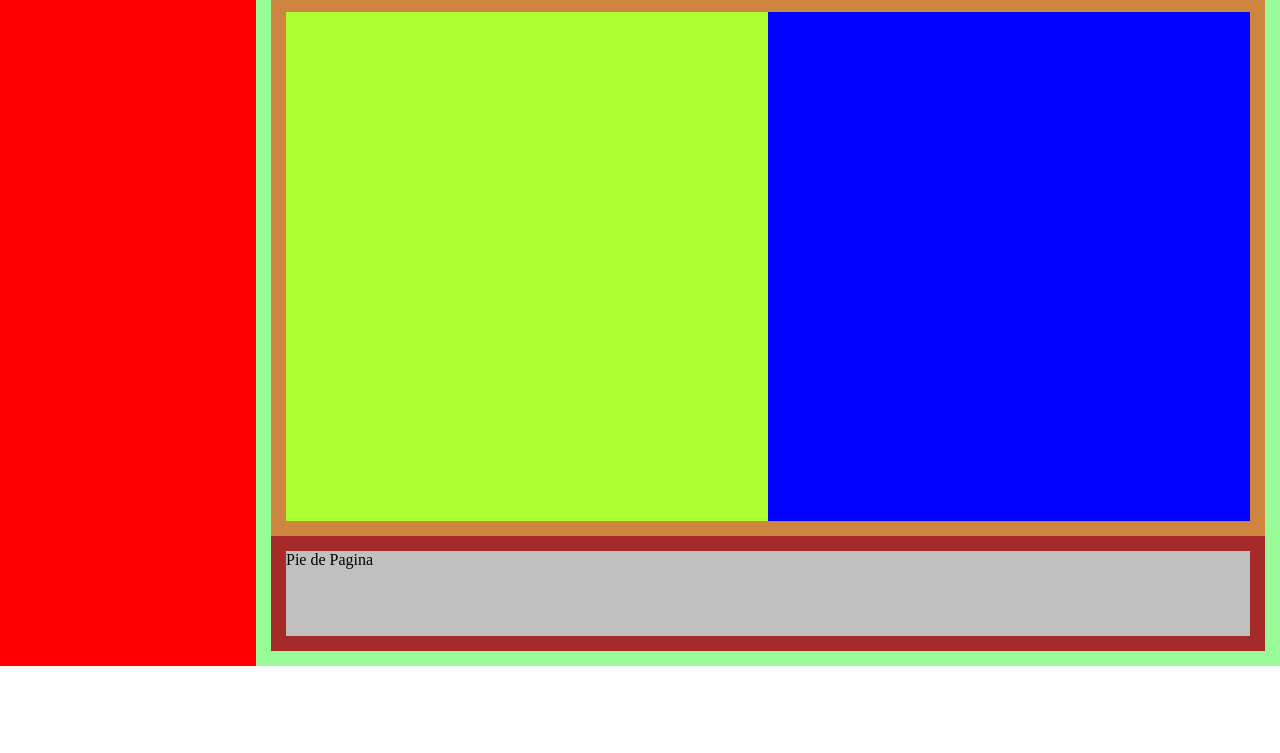
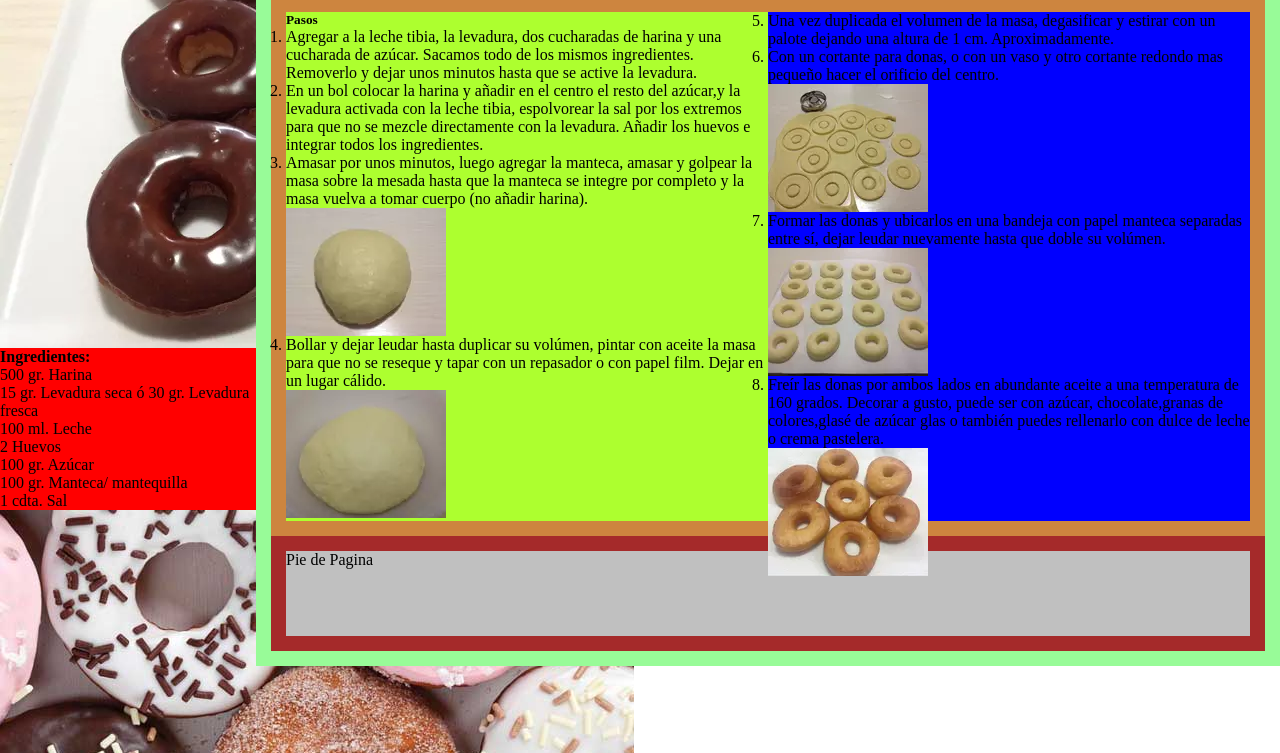
Before and after one commit to ing-jrivero/PW_Plantillas_con_Flexbox_6, a plain HTML site: page index.html in a window 1280 px wide. Shown: the part 134-887 px from the top of the page. Before the commit the page ends 800 px from the top, so only its background shows below. Drawn offline with Linux system fonts and the light colour scheme.

Commit message:
Html Con Informacion

```diff
--- a/index.html
+++ b/index.html
@@ -1,22 +1,67 @@
 <html>
     <head>
-        <title>Platilla #1</title>
+        <title>Platilla #6</title>
         <link rel="stylesheet" href="styles.css">
     </head>
         <body>
             <section id="parte_1">
+                <img src="donas1.webp">
+                <h4>Ingredientes:</h4>
+                        <ul>
+                            <li>500 gr. Harina </li>
+                            <li>15 gr. Levadura seca ó 30 gr. Levadura fresca</li>
+                            <li>100 ml. Leche</li>
+                            <li>2 Huevos</li>
+                            <li>100 gr. Azúcar</li>
+                            <li>100 gr. Manteca/ mantequilla</li>
+                            <li>1 cdta. Sal</li>
+
+                        </ul>
+                <img id="ima2" src="donas2.jpg">
+
 
             </section>
             <section id="parte_2">
                 <header>
-                    <h1>Platilla 1</h1>
+                    <h1>Recetas De Donas Caseras</h1>
                 </header>
                 <section id="centro">
                     <div class="izquierda">
+                        <h5>Pasos</h5>
+                        <ol>
+                            <li><p>Agregar a la leche tibia, la levadura, dos cucharadas de harina y una cucharada de azúcar. Sacamos todo de los mismos ingredientes. Removerlo y dejar unos minutos hasta que se active la levadura.</p></li>
+                            <li><p>En un bol colocar la harina y añadir en el centro el resto del azúcar,y la levadura activada con la leche tibia, espolvorear la sal por los extremos para que no se mezcle directamente con la levadura. Añadir los huevos e integrar todos los ingredientes.</p></li>
+                            <li><p>Amasar por unos minutos, luego agregar la manteca, amasar y golpear la masa sobre la mesada hasta que la manteca se integre por completo y la masa vuelva a tomar cuerpo (no añadir harina).</p>
+                                <img src="dona1.webp">
+                            </li>
+                            <li><p>Bollar y dejar leudar hasta duplicar su volúmen, pintar con aceite la masa para que no se reseque y tapar con un repasador o con papel film. Dejar en un lugar cálido.</p>
+                                <img src="dona2.webp">
+                            </li>
+
+
+                        </ol>
 
 
                     </div>
                     <div class="derecha">
+                        <ol start="5">
+
+                            <li><p>Una vez duplicada el volumen de la masa, degasificar y estirar con un palote dejando una altura de 1 cm. Aproximadamente.</p>
+                                <!--<img src="dona3.webp"> -->
+                            </li>
+                            <li><p>Con un cortante para donas, o con un vaso y otro cortante redondo mas pequeño hacer el orificio del centro.</p>
+                               <img src="dona4.webp">
+                            </li>
+                            <li><p>Formar las donas y ubicarlos en una bandeja con papel manteca separadas entre sí, dejar leudar nuevamente hasta que doble su volúmen.</p>
+                                <img src="dona5.webp">
+                            </li>
+                            <li><p>Freír las donas por ambos lados en abundante aceite a una temperatura de 160 grados. Decorar a gusto, puede ser con azúcar, chocolate,granas de colores,glasé de azúcar glas o también puedes rellenarlo con dulce de leche o crema pastelera.</p>
+                                <img src="dona6.webp">
+                            </li>
+
+
+                        </ol>
+
 
 
                     </div >
```
